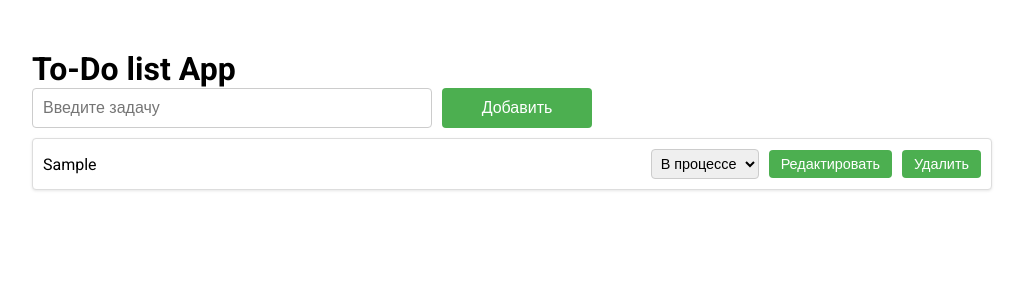
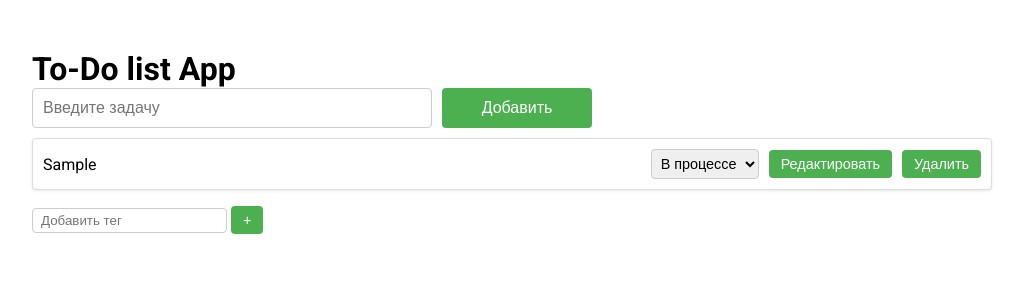
Before and after one commit to Pheeloque/todo-list-app, a React (Create React App) app: page / in a window 1280 px wide. Both pictures are taken after typing "Sample" into the empty fields and a click on the button "Добавить". Shown: the top 300 px of the page, without its empty margins (128-1151 px from the left). Built offline with nearby package versions, Linux system fonts and the light colour scheme.

Commit message:
refactored styles component

```diff
--- a/src/App.jsx
+++ b/src/App.jsx
@@ -54,6 +54,32 @@ function App() {
     );
   };
 
+  const handleAddTag = (taskId, newTag) => {
+    setTasksList((prevTasks) =>
+      prevTasks.map((task) =>
+        task.id === taskId && !(task.tags || []).includes(newTag)
+          ? {
+              ...task,
+              tags: [...(task.tags || []), newTag],
+            }
+          : task
+      )
+    );
+  };
+
+  const handleDeleteTag = (taskId, tagToDelete) => {
+    setTasksList((prevTasks) =>
+      prevTasks.map((task) =>
+        task.id === taskId
+          ? {
+              ...task,
+              tags: (task.tags || []).filter((tag) => tag !== tagToDelete),
+            }
+          : task
+      )
+    );
+  };
+
   return (
     <div className={styles.container}>
       <h1>To-Do list App</h1>
@@ -70,6 +96,8 @@ function App() {
         onSaveEdit={handleSaveEdit}
         onChangeEdit={handleChangeEdit}
         onChangeMarker={handleChangeMarker}
+        onAddTag={handleAddTag}
+        onDeleteTag={handleDeleteTag}
       />
     </div>
   );
--- a/src/components/Tag.jsx
+++ b/src/components/Tag.jsx
@@ -3,10 +3,10 @@ import styles from "../styles/Tag.module.css";
 
 function Tag({ tag, onDelete }) {
   return (
-    <span className="styles tag">
+    <span className={styles.tag}>
       {tag}
       {onDelete && (
-        <button className={styles.onDelete} onClick={() => onDelete(tag)}>
+        <button className={styles.deleteButton} onClick={() => onDelete(tag)}>
           x
         </button>
       )}
--- a/src/components/TagList.jsx
+++ b/src/components/TagList.jsx
@@ -1,22 +1,49 @@
 import React, { useState } from "react";
 import Tag from "./Tag";
-import styles from "../styles.TagList.module.css";
+import styles from "../styles/TagList.module.css";
 
-function TagList({ initialTags = [], onChangeTags }) {
-  const [tags, setTags] = useState(initialTags);
-  const [newTag, setNewTag] = useState("");
+function TagList({ tags = [], onAddTag, onDeleteTag }) {
+  const [inputValue, setInputValue] = useState("");
 
-  const handleAddTag = () => {
-    const trimmedTag = newTag.trim();
-    if (trimmedTag && !tags.includes(trimmedTag)) {
-      setTags((prevTags) => [...prevTags, trimmedTag]);
-      setNewTag("");
+  const handleInputChange = (event) => {
+    setInputValue(event.target.value);
+  };
+
+  const handleKeyDown = (event) => {
+    if (event.key === "Enter" && inputValue.trim()) {
+      onAddTag(inputValue.trim());
+      setInputValue("");
     }
   };
 
-  const handleDeleteTag = (tagId) => {};
-
-  return 1;
+  return (
+    <>
+      <div className={styles.tagsContainer}>
+        {tags.map((tag) => (
+          <Tag key={tag} tag={tag} onDelete={onDeleteTag} />
+        ))}
+      </div>
+      <input
+        type="text"
+        value={inputValue}
+        placeholder="Добавить тег"
+        onChange={handleInputChange}
+        onKeyDown={handleKeyDown}
+        className={styles.input}
+      />
+      <button
+        onClick={() => {
+          if (inputValue.trim()) {
+            onAddTag(inputValue.trim());
+            setInputValue("");
+          }
+        }}
+        className={styles.addButton}
+      >
+        +
+      </button>
+    </>
+  );
 }
 
 export default TagList;
--- a/src/components/TaskItem.jsx
+++ b/src/components/TaskItem.jsx
@@ -1,4 +1,5 @@
 import React from "react";
+import TagList from "./TagList";
 import TaskMarker from "./TaskMarker";
 import styles from "../styles/TaskItem.module.css";
 
@@ -10,21 +11,26 @@ function TaskItem({
   onSaveEdit,
   onChangeEdit,
   onChangeMarker,
+  onAddTag,
+  onDeleteTag,
 }) {
   return (
+    <>
       <li key={task.id} className={styles.taskItem}>
         {editingTask?.id === task.id ? (
           <>
             <input
-            className={styles.inputField}
               type="text"
               value={editingTask.text}
               onChange={(event) => onChangeEdit(event.target.value)}
+              className={styles.inputField}
             />
-          <div className={styles.taskItemButtons}>
+            <div className={styles.taskMarker}>
               <TaskMarker
                 marker={editingTask.marker}
-              onChangeMarker={(newMarker) => onChangeMarker(task.id, newMarker)}
+                onChangeMarker={(newMarker) =>
+                  onChangeMarker(task.id, newMarker)
+                }
               />
               <button onClick={onSaveEdit} disabled={!editingTask?.text.trim()}>
                 Сохранить
@@ -34,10 +40,13 @@ function TaskItem({
         ) : (
           <>
             <div className={styles.taskText}>{task.text}</div>
+
             <div className={styles.taskItemButtons}>
               <TaskMarker
                 marker={task.marker}
-              onChangeMarker={(newMarker) => onChangeMarker(task.id, newMarker)}
+                onChangeMarker={(newMarker) =>
+                  onChangeMarker(task.id, newMarker)
+                }
               />
               <button onClick={() => onEditTask(task)}>Редактировать</button>
               <button onClick={() => onDeleteTask(task.id)}>Удалить</button>
@@ -45,6 +54,12 @@ function TaskItem({
           </>
         )}
       </li>
+      <TagList
+        tags={task.tags || []}
+        onAddTag={(newTag) => onAddTag(task.id, newTag)}
+        onDeleteTag={(tagToDelete) => onDeleteTag(task.id, tagToDelete)}
+      />
+    </>
   );
 }
 
--- a/src/components/TaskList.jsx
+++ b/src/components/TaskList.jsx
@@ -10,6 +10,8 @@ function TaskList({
   onSaveEdit,
   onChangeEdit,
   onChangeMarker,
+  onAddTag,
+  onDeleteTag,
 }) {
   return (
     <ul className={styles.taskList}>
@@ -23,6 +25,8 @@ function TaskList({
           onSaveEdit={onSaveEdit}
           onChangeEdit={onChangeEdit}
           onChangeMarker={onChangeMarker}
+          onAddTag={onAddTag}
+          onDeleteTag={onDeleteTag}
         />
       ))}
     </ul>
--- a/src/styles/Tag.module.css
+++ b/src/styles/Tag.module.css
@@ -2,11 +2,10 @@
   display: inline-flex;
   align-items: center;
   padding: 5px 10px;
-  margin: 4px;
   font-size: 0.9em;
-  color: #fff;
-  background-color: #007bff;
-  border-radius: 12px;
+  color: #333;
+  background-color: #e7e7e7;
+  border-radius: 4px;
   white-space: nowrap;
 }
 
@@ -14,11 +13,13 @@
   margin-left: 8px;
   background: none;
   border: none;
-  color: #fff;
+  border-radius: 6px;
+  color: #333;
   font-size: 0.9em;
+  font-weight: bold;
   cursor: pointer;
 }
 
 .deleteButton:hover {
-  color: #ff4d4f;
+  background-color: #ccc;
 }
--- /dev/null
+++ b/src/styles/TagList.module.css
@@ -0,0 +1,26 @@
+.tagsContainer {
+  margin-bottom: 6px;
+  display: flex;
+  flex-wrap: wrap;
+  gap: 8px;
+}
+
+.input {
+  flex: 1;
+  padding: 4px 8px;
+  border: 1px solid #ccc;
+  border-radius: 4px;
+}
+
+.addButton {
+  margin-left: 4px;
+  background-color: #4caf50;
+  color: white;
+  border: none;
+  border-radius: 4px;
+  cursor: pointer;
+}
+
+.addButton:hover {
+  background-color: #45a049;
+}
--- a/src/styles/TaskItem.module.css
+++ b/src/styles/TaskItem.module.css
@@ -3,6 +3,7 @@
   justify-content: space-between;
   align-items: center;
   padding: 10px;
+  margin-top: 10px;
   margin-bottom: 10px;
   background-color: white;
   border: 1px solid #ddd;
@@ -39,7 +40,7 @@
   font-size: 1em;
   border: 1px solid #ccc;
   border-radius: 4px;
-  width: 100%;
+  width: 30%;
   height: 30px;
   flex-grow: 1;
 }
```
Lines whose indentation alone changed are shown as unchanged.
